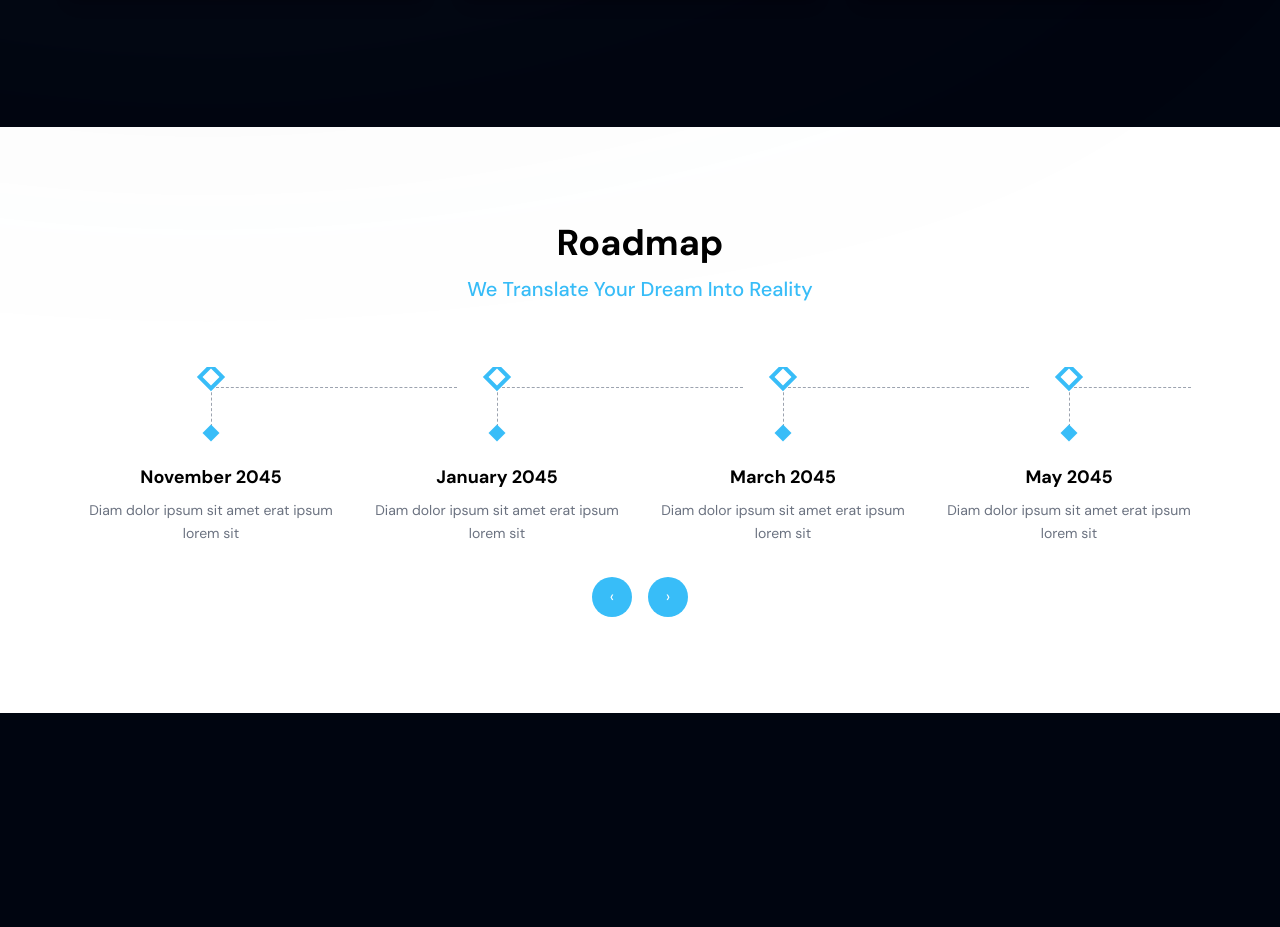
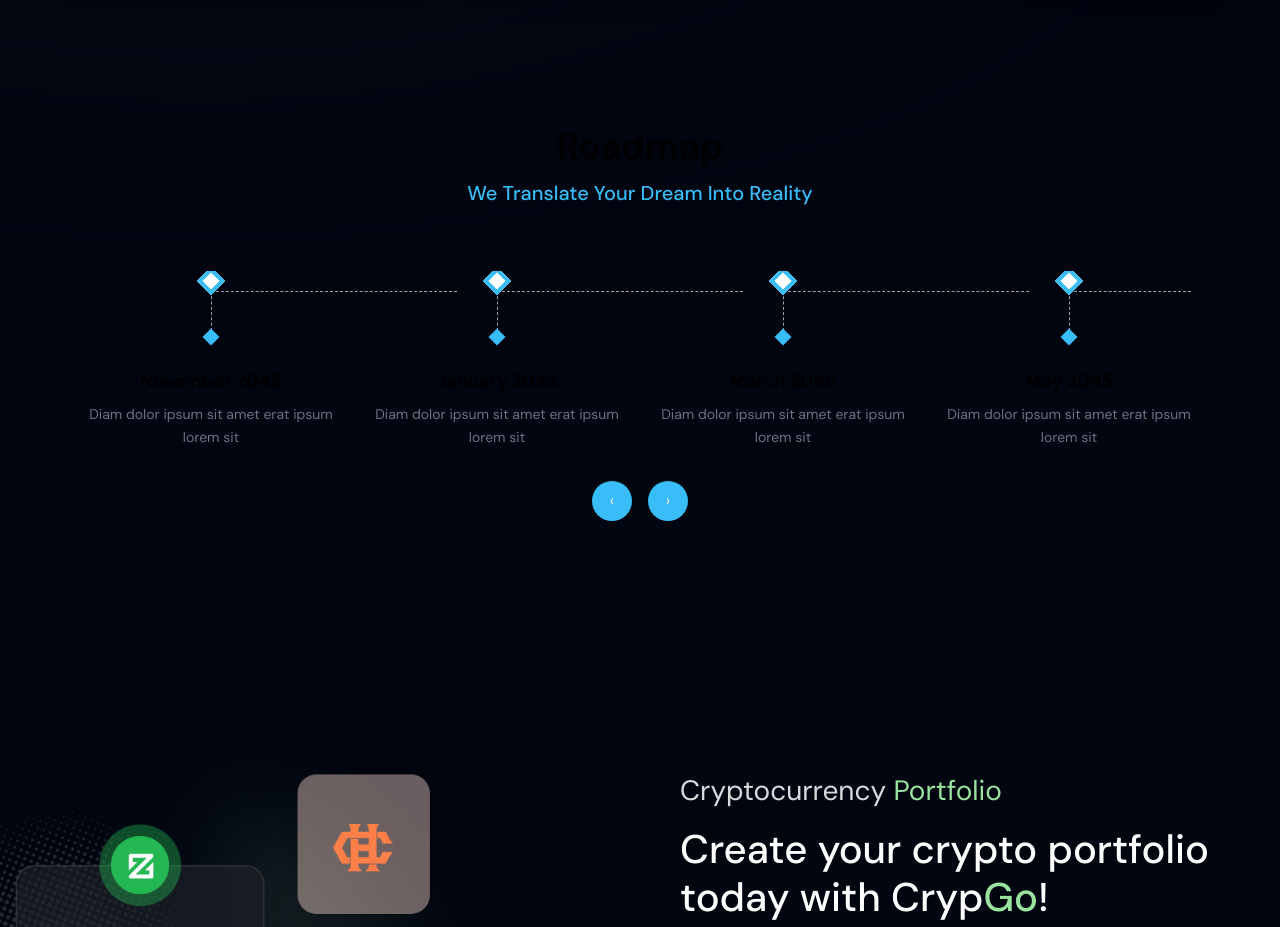
Before and after one commit to Zdan1110/Website-Crypgo, a Next.js app: page / in a window 1280 px wide. Shown: the part 5644-6571 px from the top of the page. Built offline with nearby package versions, Linux system fonts and the light colour scheme.

Commit message:
roadmap3

```diff
--- a/src/components/Home/roadmap/index.tsx
+++ b/src/components/Home/roadmap/index.tsx
@@ -28,7 +28,7 @@
   const nextRef = useRef(null);
 
   return (
-    <section id="roadmap" className="bg-white py-24 text-center text-gray-800">
+    <section id="roadmap" className="bg-darkmode py-30 text-center text-white">
       <div className="container mx-auto px-6 lg:max-w-6xl">
         {/* Judul Section */}
         <motion.div
```
